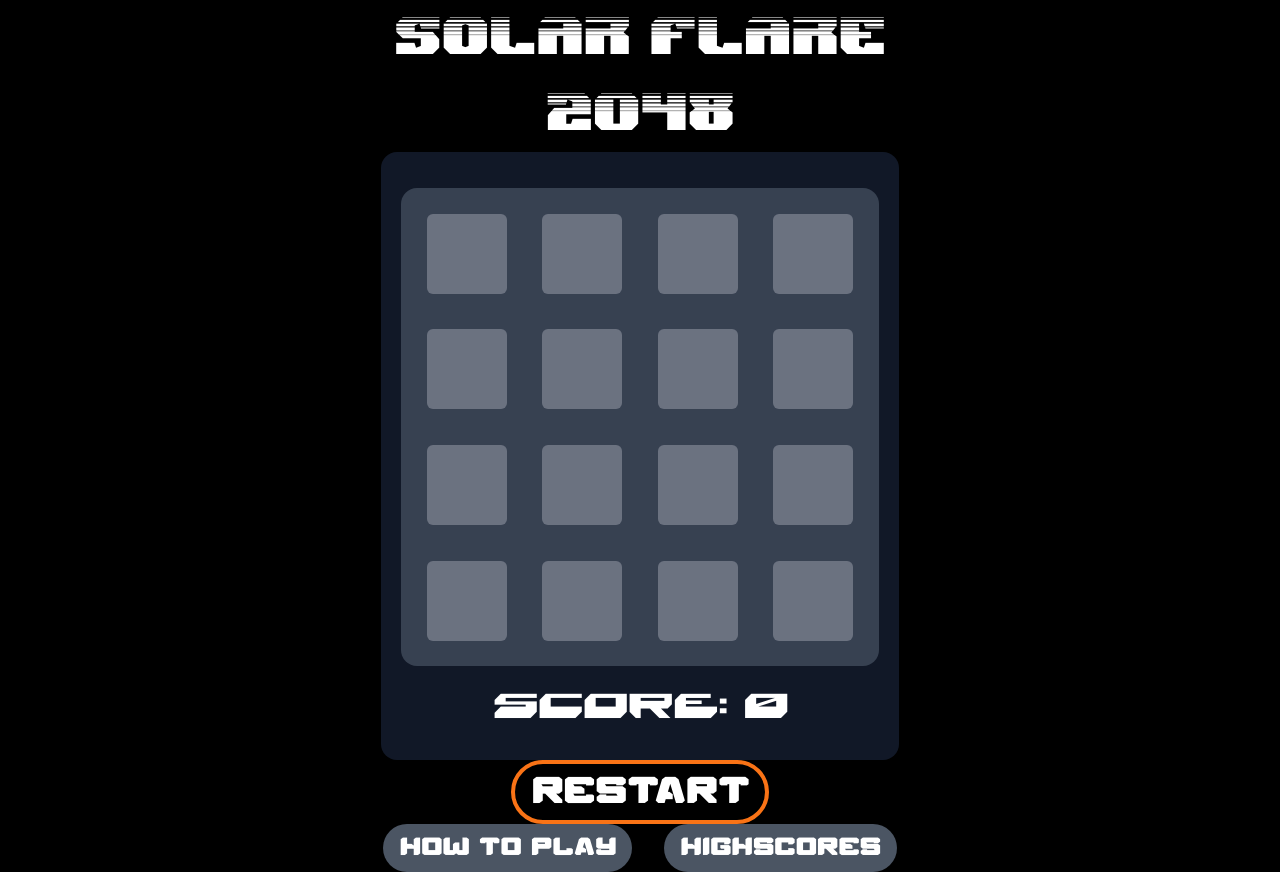
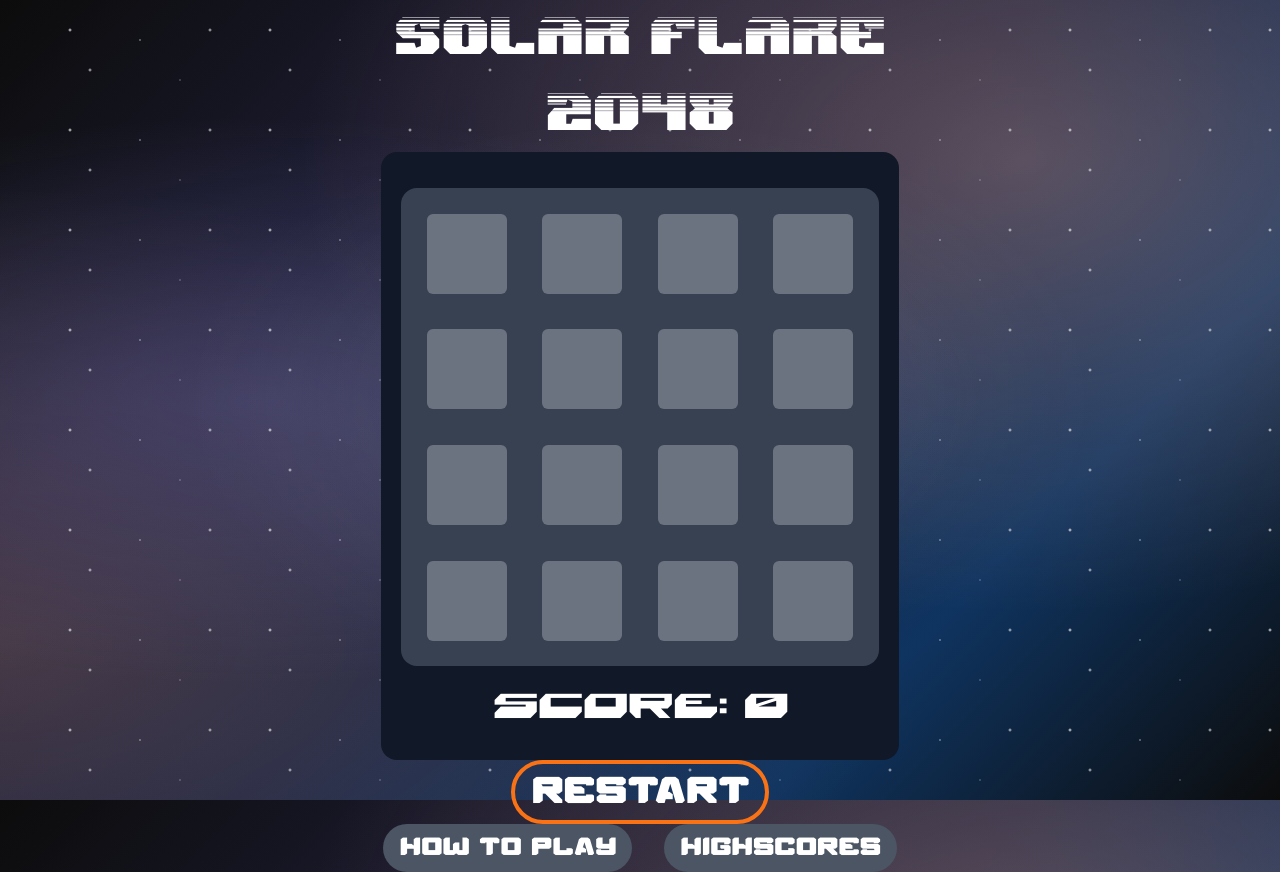
Before and after one commit to TitusLund/SolarFlare, an Angular app in the folder SolarFlare2058/: page / in a window 1280 px wide. Built offline with nearby package versions, Linux system fonts and the light colour scheme; no server answers.

Commit message:
Editted animation CSS

```diff
--- a/SolarFlare2058/src/app/app.component.css
+++ b/SolarFlare2058/src/app/app.component.css
@@ -1,3 +1,5 @@
+
+
 .cell-filled {
   @apply bg-yellow-400 text-black text-3xl md:text-5xl font-bold rounded-md;
 }
--- a/SolarFlare2058/src/app/app.component.html
+++ b/SolarFlare2058/src/app/app.component.html
@@ -1,3 +1,4 @@
+
 <main class="w-full max-w-xl flex flex-col items-center h-full justify-evenly">
 
   <h1 id="Main-Header">Solar Flare 2048</h1>
--- a/SolarFlare2058/src/styles.css
+++ b/SolarFlare2058/src/styles.css
@@ -69,3 +69,40 @@
 
 html, body { height: 100%; }
 body { margin: 0; font-family: Roboto, "Helvetica Neue", sans-serif; }
+
+body {
+background:
+radial-gradient(ellipse at center, rgba(255,255,255,0.1) 0%, rgba(255,255,255,0) 50%),
+radial-gradient(ellipse at 20% 50%, rgba(120,119,198,0.3) 0%, rgba(255,255,255,0) 50%),
+radial-gradient(ellipse at 80% 20%, rgba(255,177,153,0.3) 0%, rgba(255,255,255,0) 50%),
+radial-gradient(ellipse at 0% 80%, rgba(255,177,153,0.2) 0%, rgba(255,255,255,0) 50%),
+linear-gradient(135deg, #0c0c0c 0%, #1a1a2e 25%, #16213e 50%, #0f3460 75%, #0c0c0c 100%);
+
+}
+
+/* Animated starfield layer */
+body::before {
+content: '';
+position: fixed;
+top: 0;
+left: 0;
+width: 100%;
+height: 100%;
+background-image:
+radial-gradient(2px 2px at 20px 30px, #eee, transparent),
+radial-gradient(2px 2px at 40px 70px, rgba(255,255,255,0.8), transparent),
+radial-gradient(1px 1px at 90px 40px, #fff, transparent),
+radial-gradient(1px 1px at 130px 80px, rgba(255,255,255,0.6), transparent),
+radial-gradient(2px 2px at 160px 30px, rgba(255,255,255,0.8), transparent);
+background-repeat: repeat;
+background-size: 200px 100px;
+animation: sparkle 20s linear infinite;
+pointer-events: none;
+z-index: -1;
+}
+
+/* Animation for moving stars */
+@keyframes sparkle {
+from { transform: translateX(0); }
+to { transform: translateX(200px); }
+}
```
